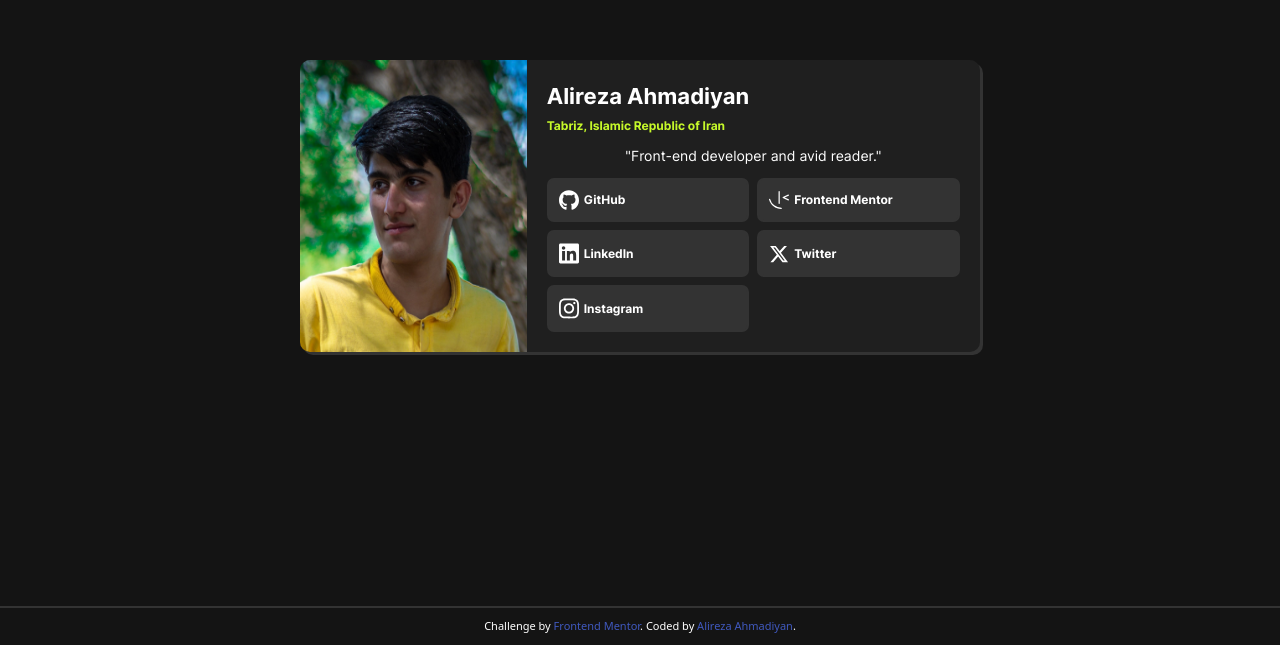
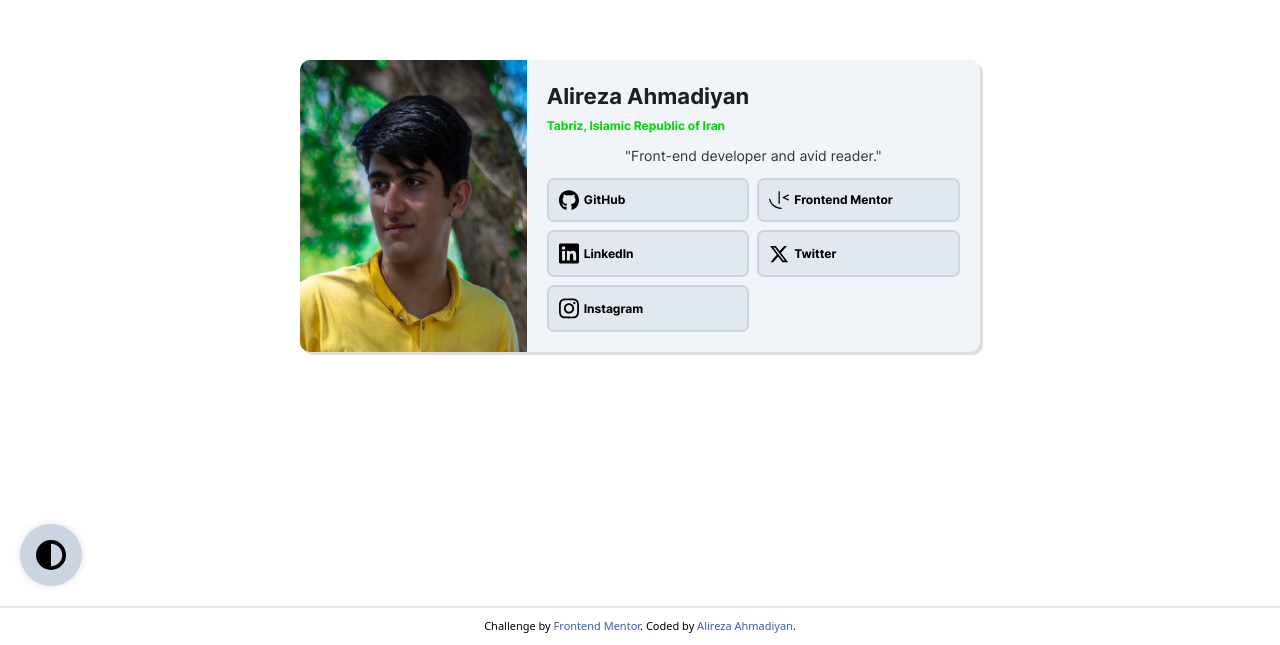
Before and after one commit to alireza-turk/Social_Profile, a website: page index.html in a window 1280 px wide. Shown: the part 194-839 px from the top of the page. Drawn offline with Linux system fonts and the light colour scheme.

Commit message:
darkMode Process & design darkMode btn

```diff
--- a/index.html
+++ b/index.html
@@ -14,7 +14,7 @@
     .attribution a { color: hsl(228, 50%, 50%); }
   </style>
 </head>
-<body class="dark">
+<body>
   <main class="flex justify-center items-center h-[100vh] dark:bg-g-900">
     <article class="card">
       <div class="card-image">
@@ -34,10 +34,27 @@
       </div>
     </article>
   </main>
-
+  <button id="btn-dark_mode" class="btn-dark_mode"><svg width="30px" xmlns="http://www.w3.org/2000/svg" viewBox="0 0 512 512"><!--!Font Awesome Free 6.6.0 by @fontawesome - https://fontawesome.com License - https://fontawesome.com/license/free Copyright 2024 Fonticons, Inc.--><path d="M448 256c0-106-86-192-192-192l0 384c106 0 192-86 192-192zM0 256a256 256 0 1 1 512 0A256 256 0 1 1 0 256z"/></svg></button>
   <footer class="attribution border-t-2 dark:bg-g-900 dark:border-g-700 dark:text-white">
     Challenge by <a href="https://www.frontendmentor.io?ref=challenge" target="_blank">Frontend Mentor</a>.
     Coded by <a href="#">Alireza Ahmadiyan</a>.
   </footer>
+  <script>
+    const darkModeBtn = document.querySelector('#btn-dark_mode');
+
+    const darkModeProcess = function (){
+      document.body.classList.toggle('dark');
+      localStorage.setItem('theme',JSON.stringify(document.body.classList.contains('dark')?'dark':'light'));
+    }
+
+    const isDarkMode =JSON.parse(localStorage.getItem('theme'));
+    if (isDarkMode==='dark'){
+      darkModeProcess();
+    }
+
+    darkModeBtn.addEventListener('click',function (){
+      darkModeProcess();
+    })
+  </script>
 </body>
 </html>
--- a/src/input.css
+++ b/src/input.css
@@ -58,4 +58,9 @@ body p{
     .card .card-content .social-links a{
         @apply border-2 border-slate-300 bg-slate-200 hover:bg-primary hover:text-white hover:border-primary text-left [&:hover>svg]:fill-white rounded-[7px] p-[10px] text-preset-2 flex gap-[5px] items-center transition-[all_0.5s_ease] dark:border-g-700 dark:bg-g-700 dark:[&>svg]:fill-white dark:hover:bg-primary-dark dark:hover:border-primary-dark dark:[&:hover>svg]:fill-black dark:hover:text-black;
     }
+
+    .btn-dark_mode{
+        @apply fixed bottom-5 left-5 rounded-full shadow-[0_0_7px_0_#00000022] p-4 bg-slate-300
+        dark:bg-g-700 dark:[&>svg]:fill-white;
+    }
 }
```
Also changed, not shown: src/output.css.
